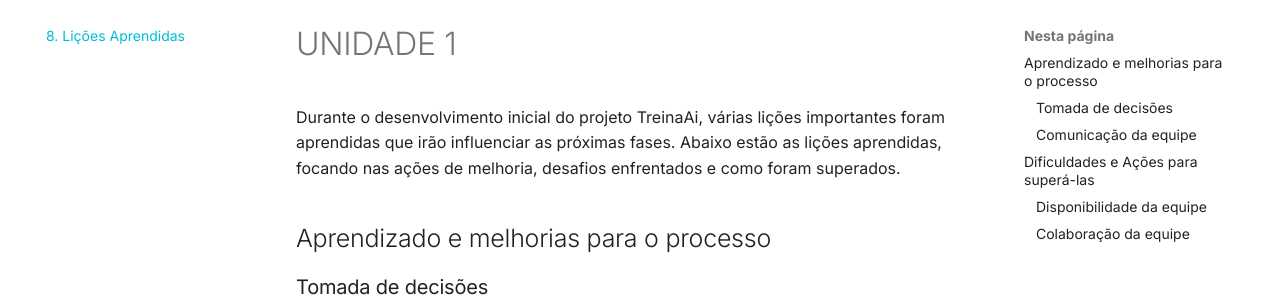
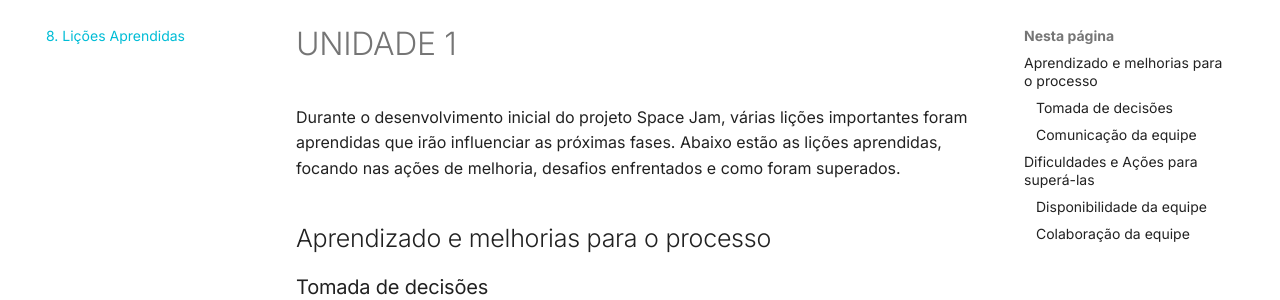
Before and after one commit to mdsreq-fga-unb/REQ-2026.2-T01-SpaceJam, an MkDocs documentation site: the page built from docs/licoes_aprendidas.md, in a window 1280 px wide and 900 px high. Shown: the part 123-423 px from the top of the window. Built offline with MkDocs 1.6.1 and Material for MkDocs 9.7.7, drawn with Linux system fonts in a browser that asks for light colours; comment, search, counter and statistics services are not loaded.

```diff
--- a/docs/licoes_aprendidas.md
+++ b/docs/licoes_aprendidas.md
@@ -1,6 +1,6 @@
 #UNIDADE 1
 
-Durante o desenvolvimento inicial do projeto TreinaAi, várias lições importantes foram aprendidas que irão influenciar as próximas fases. Abaixo estão as lições aprendidas, focando nas ações de melhoria, desafios enfrentados e como foram superados.
+Durante o desenvolvimento inicial do projeto Space Jam, várias lições importantes foram aprendidas que irão influenciar as próximas fases. Abaixo estão as lições aprendidas, focando nas ações de melhoria, desafios enfrentados e como foram superados.
 
 ##Aprendizado e melhorias para o processo
 
```
